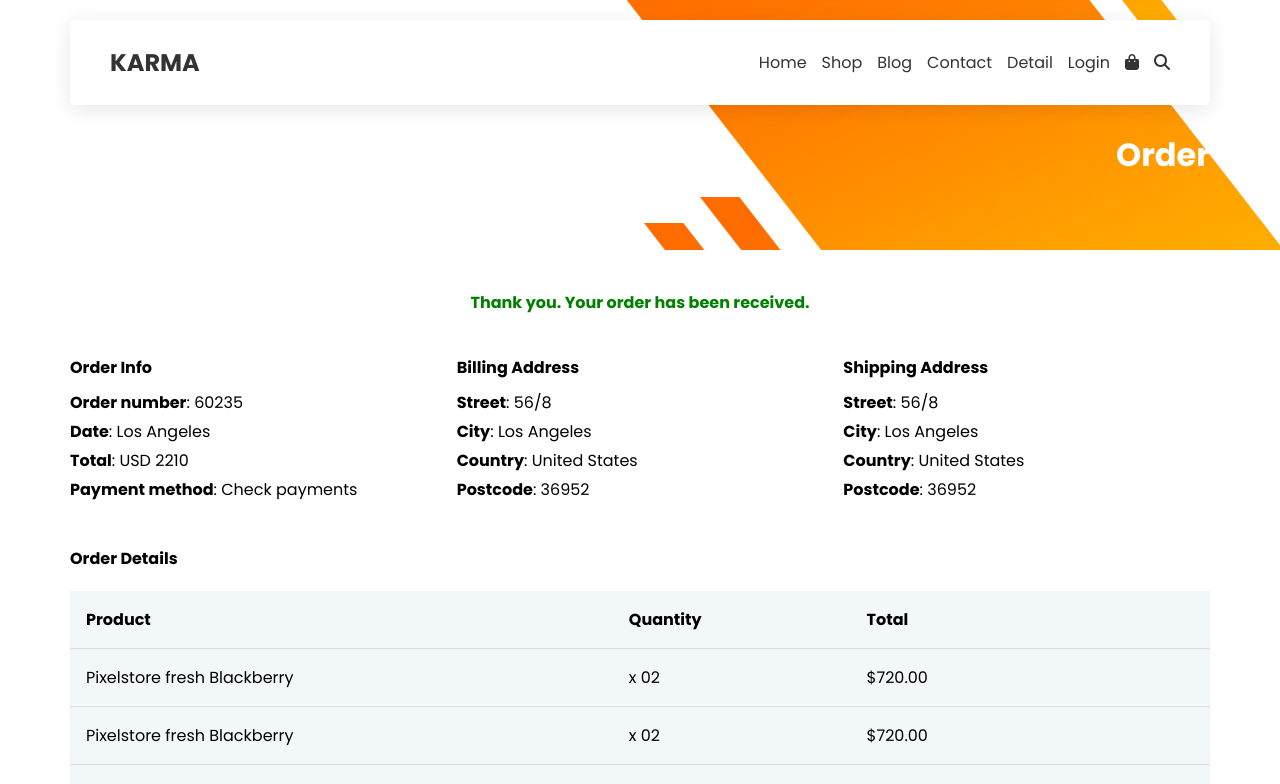
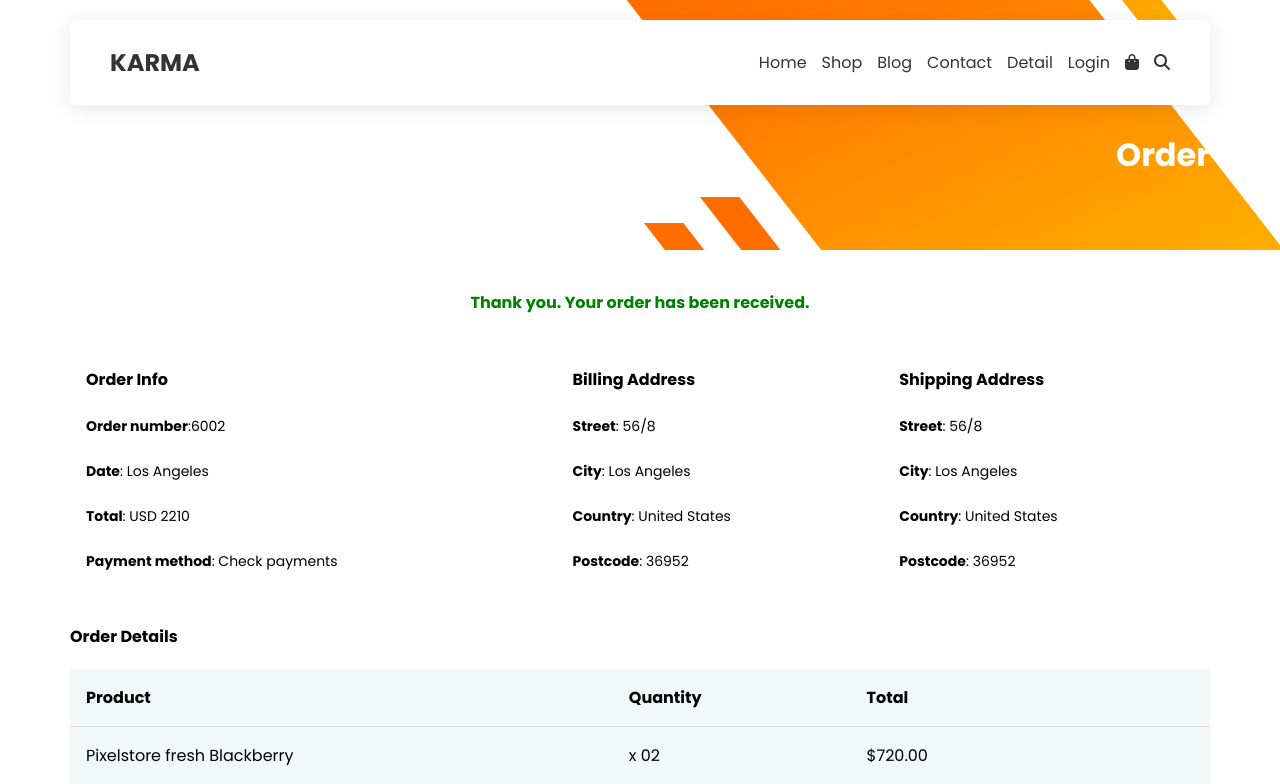
Before and after one commit to bilalashrafali123/store, a React (Vite) app: page /cart in a window 1280 px wide. Shown: the top 784 px of the page. Built offline with nearby package versions, Linux system fonts and the light colour scheme.

Commit message:
completed...

```diff
--- a/src/components/Card/index.scss
+++ b/src/components/Card/index.scss
@@ -5,7 +5,6 @@
   justify-content: space-between;
   margin-top: 20px;
 }
-
 
 .card {
   width: 255px;
@@ -16,23 +15,8 @@
     object-fit: cover;
   }
 
-  .icons {
-    display: flex;
-    gap: 15px;
+  .card-text {
     margin-top: 10px;
-
-    i {
-      border: 1px solid grey;
-      border-radius: 20px;
-      padding: 5px;
-      background-color: #828bb2;
-      color: #fff;
-      cursor: pointer;
-
-      &:hover {
-        background-color: orange;
-      }
-    }
   }
 
   .money {
@@ -44,4 +28,46 @@
       color: rgb(189, 189, 189);
     }
   }
+
+  .icons {
+    display: flex;
+    gap: 15px;
+    margin-top: 10px;
+
+    .icon-with-text {
+      display: flex;
+      align-items: center;
+      overflow: hidden;
+      transition: all 0.3s ease;
+
+      i {
+        border: 1px solid grey;
+        border-radius: 20px;
+        padding: 5px;
+        background-color: #828bb2;
+        color: #fff;
+        cursor: pointer;
+
+        &:hover {
+          background-color: #f8a01e;
+        }
+      }
+
+      .icon-text {
+        width: 0;
+        margin-left: 0;
+        transition: all 0.3s ease;
+        white-space: nowrap;
+        overflow: hidden;
+        color: #333;
+        font-size: 0.85rem;
+      }
+
+      &:hover .icon-text {
+        opacity: 1;
+        width: auto;
+        margin-left: 8px;
+      }
+    }
+  }
 }
--- a/src/components/Card/index.tsx
+++ b/src/components/Card/index.tsx
@@ -14,19 +14,24 @@ const Card = () => {
         </span>
       </p>
       <div className="icons">
-        <span>
+  <span className="icon-with-text">
     <i className="fa-solid fa-cart-shopping"></i>
+    <span className="icon-text">Add to Cart</span>
   </span>
-        <span>
+  <span className="icon-with-text">
     <i className="fa-solid fa-heart"></i>
+    <span className="icon-text">Wishlist</span>
   </span>
-        <span>
+  <span className="icon-with-text">
     <i className="fa-solid fa-bookmark"></i>
+    <span className="icon-text">Save</span>
   </span>
-        <span>
+  <span className="icon-with-text">
     <i className="fa-solid fa-thumbs-up"></i>
+    <span className="icon-text">Like</span>
   </span>
 </div>
+
     </div>
   );
 };
--- a/src/components/Cart/index.scss
+++ b/src/components/Cart/index.scss
@@ -1,3 +1,94 @@
+// .checkout-wrapper {
+//   width: 100%;
+//   padding: 40px 0;
+// }
+
+// .container {
+//   max-width: 1140px;
+//   width: 100%;
+//   margin: 0 auto;
+// }
+
+// .success-message {
+//   text-align: center;
+//   color: green;
+//   font-weight: bold;
+//   margin-bottom: 40px;
+// }
+
+// .info-section {
+//   display: flex;
+//   justify-content: space-between;
+//   flex-wrap: wrap;
+//   gap: 20px;
+//   margin-bottom: 40px;
+
+//   .info-box {
+//     flex: 1 1 30%;
+//     min-width: 250px;
+
+//     h4 {
+//       margin-bottom: 10px;
+//     }
+
+//     p {
+//       margin: 4px 0;
+//     }
+//   }
+// }
+
+// .order-details {
+//   h4 {
+//     margin-bottom: 20px;
+//   }
+
+//   table {
+//     width: 100%;
+//     border-collapse: collapse;
+//     background-color: #f2f8fa;
+
+//     th,
+//     td {
+//       padding: 16px;
+//       text-align: left;
+//       border-bottom: 1px solid #ddd;
+//     }
+
+//     th {
+//       background-color: #f2f8fa;
+//       font-weight: bold;
+//     }
+
+//     tr:last-child td {
+//       font-weight: bold;
+//     }
+//   }
+// }
+
+// @media (max-width: 768px) {
+//   .info-section {
+//     flex-direction: column;
+//     align-items: flex-start;
+//     margin-top: 50px;
+
+//     .info-box {
+//       width: 100%;
+//     }
+//   }
+
+//   .success-message {
+//     margin-top: 110px;
+//   }
+
+//   .order-details table {
+//     th,
+//     td {
+//       font-size: 14px;
+//       padding: 10px;
+//     }
+//   }
+// }
+
 .checkout-wrapper {
   width: 100%;
   padding: 40px 0;
@@ -17,22 +108,28 @@
 }
 
 .info-section {
-  display: flex;
-  justify-content: space-between;
-  flex-wrap: wrap;
-  gap: 20px;
+  overflow-x: auto;
   margin-bottom: 40px;
 
-  .info-box {
-    flex: 1 1 30%;
-    min-width: 250px;
+  .info-table {
+    width: 100%;
+    border-collapse: collapse;
 
-    h4 {
-      margin-bottom: 10px;
+    th,
+    td {
+      padding: 12px 16px;
+      text-align: left;
+      vertical-align: top;
+      border: none;
     }
 
-    p {
-      margin: 4px 0;
+    th {
+      font-size: 16px;
+      font-weight: bold;
+    }
+
+    td {
+      font-size: 14px;
     }
   }
 }
@@ -67,12 +164,12 @@
 
 @media (max-width: 768px) {
   .info-section {
-    flex-direction: column;
-    align-items: flex-start;
-    margin-top: 50px;
-
-    .info-box {
-      width: 100%;
+    .info-table {
+      th,
+      td {
+        padding: 10px;
+        font-size: 13px;
+      }
     }
   }
 
--- a/src/components/Cart/index.tsx
+++ b/src/components/Cart/index.tsx
@@ -1,40 +1,74 @@
-import Banner from '../Banner';
-import './index.scss';
+import Banner from "../Banner";
+import "./index.scss";
 
 const Cart = () => {
   return (
     <>
       <div>
-         <Banner title='Order' />
+        <Banner title="Order" />
       </div>
       <div className="checkout-wrapper">
         <div className="container">
-        <p className="success-message">Thank you. Your order has been received.</p>
+          <p className="success-message">
+            Thank you. Your order has been received.
+          </p>
 
           <div className="info-section">
-          <div className="info-box">
-            <h4>Order Info</h4>
-            <p><strong>Order number</strong>:  60235</p>
-            <p><strong>Date</strong>: Los Angeles</p>
-            <p><strong>Total</strong>: USD 2210</p>
-            <p><strong>Payment method</strong>: Check payments</p>
-          </div>
-
-          <div className="info-box">
-            <h4>Billing Address</h4>
-            <p><strong>Street</strong>: 56/8</p>
-            <p><strong>City</strong>: Los Angeles</p>
-            <p><strong>Country</strong>: United States</p>
-            <p><strong>Postcode</strong>: 36952</p>
-          </div>
-
-          <div className="info-box">
-            <h4>Shipping Address</h4>
-            <p><strong>Street</strong>: 56/8</p>
-            <p><strong>City</strong>: Los Angeles</p>
-            <p><strong>Country</strong>: United States</p>
-            <p><strong>Postcode</strong>: 36952</p>
-          </div>
+            <table className="info-table">
+              <thead>
+                <tr>
+                  <th>Order Info</th>
+                  <th>Billing Address</th>
+                  <th>Shipping Address</th>
+                </tr>
+              </thead>
+              <tbody>
+                <tr>
+                  <td>
+                    <strong>Order number</strong>:6002
+                  </td>
+                  <td>
+                    <strong>Street</strong>: 56/8
+                  </td>
+                  <td>
+                    <strong>Street</strong>: 56/8
+                  </td>
+                </tr>
+                <tr>
+                  <td>
+                    <strong>Date</strong>: Los Angeles
+                  </td>
+                  <td>
+                    <strong>City</strong>: Los Angeles
+                  </td>
+                  <td>
+                    <strong>City</strong>: Los Angeles
+                  </td>
+                </tr>
+                <tr>
+                  <td>
+                    <strong>Total</strong>: USD 2210
+                  </td>
+                  <td>
+                    <strong>Country</strong>: United States
+                  </td>
+                  <td>
+                    <strong>Country</strong>: United States
+                  </td>
+                </tr>
+                <tr>
+                  <td>
+                    <strong>Payment method</strong>: Check payments
+                  </td>
+                  <td>
+                    <strong>Postcode</strong>: 36952
+                  </td>
+                  <td>
+                    <strong>Postcode</strong>: 36952
+                  </td>
+                </tr>
+              </tbody>
+            </table>
           </div>
 
           <div className="order-details">
@@ -64,19 +98,27 @@ const Cart = () => {
                   <td>$720.00</td>
                 </tr>
                 <tr>
-                <td><strong>SUBTOTAL</strong></td>
+                  <td>
+                    <strong>SUBTOTAL</strong>
+                  </td>
                   <td></td>
                   <td>$2160.00</td>
                 </tr>
                 <tr>
-                <td><strong>SHIPPING</strong></td>
+                  <td>
+                    <strong>SHIPPING</strong>
+                  </td>
                   <td></td>
                   <td>Flat rate: $50.00</td>
                 </tr>
                 <tr>
-                <td><strong>TOTAL</strong></td>
+                  <td>
+                    <strong>TOTAL</strong>
+                  </td>
                   <td></td>
-                <td><strong>$2210.00</strong></td>
+                  <td>
+                    <strong>$2210.00</strong>
+                  </td>
                 </tr>
               </tbody>
             </table>
--- a/src/components/Login/index.scss
+++ b/src/components/Login/index.scss
@@ -7,9 +7,9 @@
 .login-wrapper {
   min-height: 100vh;
   padding: 1rem;
-  padding-top: 90px;
   display: flex;
   align-items: center;
+  justify-content: center;
 }
 
 .login-container {
@@ -29,6 +29,7 @@
   justify-content: center;
   height: 100%;
 }
+
 .login-left {
   color: black;
   padding: 1rem;
@@ -52,7 +53,7 @@
     }
 
     button {
-      background: orange;
+      background: #f8a01e;
       border: none;
       padding: 0.6rem 1.5rem;
       color: #fff;
@@ -93,7 +94,7 @@
     }
 
     button {
-      background: linear-gradient(to right, orange, darkorange);
+      background: #f8a01e;
       color: #fff;
       border: none;
       padding: 0.75rem;
@@ -116,22 +117,35 @@
   .login-container {
     flex-direction: column;
     height: auto;
+    width: 100%;
+    max-width: 500px;
     margin-top: 50px;
+    box-shadow: none;
   }
 
-  .login-left,
+  .login-left {
+    display: none;
+  }
+
   .login-right {
     width: 100%;
     height: auto;
     padding: 2rem 1rem;
-  }
+    justify-content: center;
 
-  .login-left {
-    order: 2;
-  }
+    h3 {
+      font-size: 1.4rem;
+    }
 
-  .login-right {
-    order: 1;
+    form {
+      width: 100%;
+
+      input,
+      button {
+        font-size: 1rem;
+        padding: 0.75rem;
+      }
+    }
   }
 }
 
--- a/src/components/Shop/index.scss
+++ b/src/components/Shop/index.scss
@@ -27,7 +27,6 @@
   flex: 1;
   display: flex;
   justify-content: center;
-
 
   img {
     max-width: 100%;
--- a/src/components/Shop/index.tsx
+++ b/src/components/Shop/index.tsx
@@ -87,7 +87,7 @@ const Shop = () => {
         </div>
       </div>
     </>
-  )
+  );
 };
 
 export default Shop;
```
Also changed, not shown: src/components/Detail/index.scss (+3 -6 lines), src/components/Detail/index.tsx (indentation only). Lines whose indentation alone changed are shown as unchanged.
